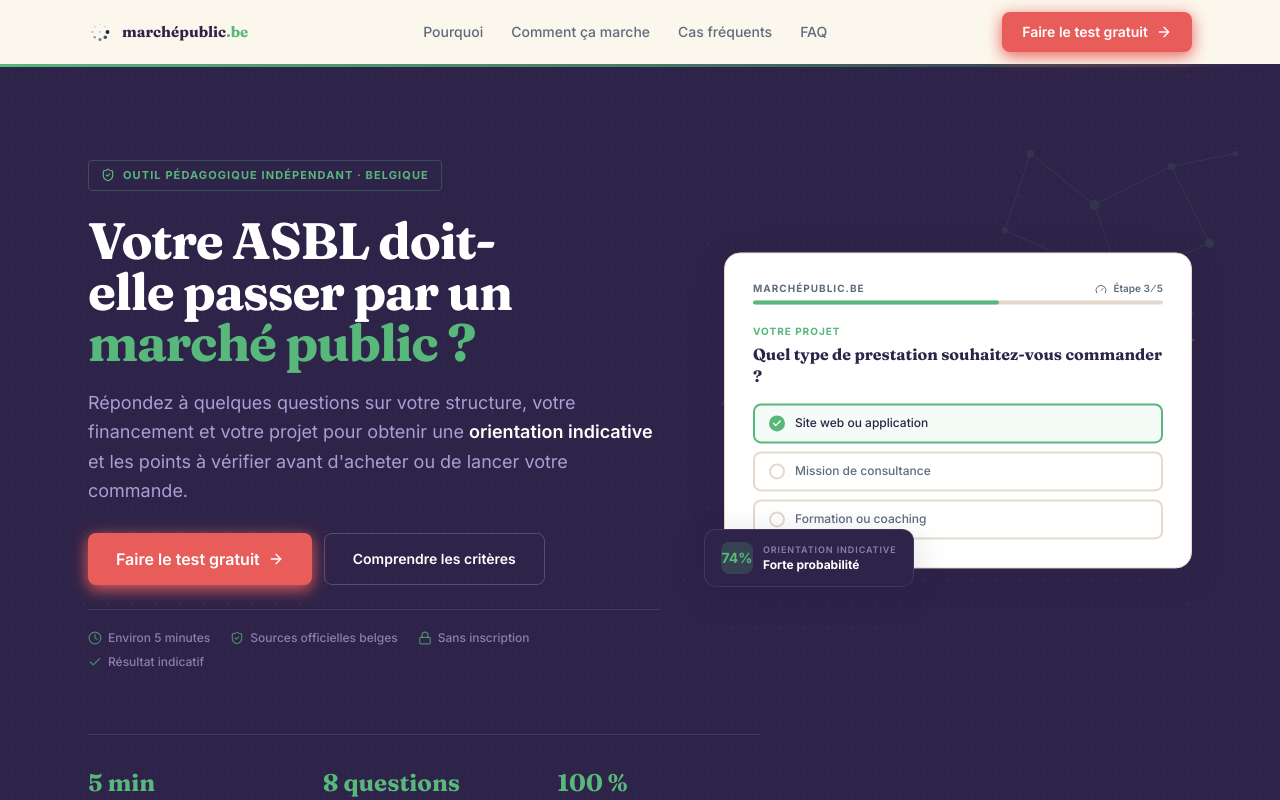
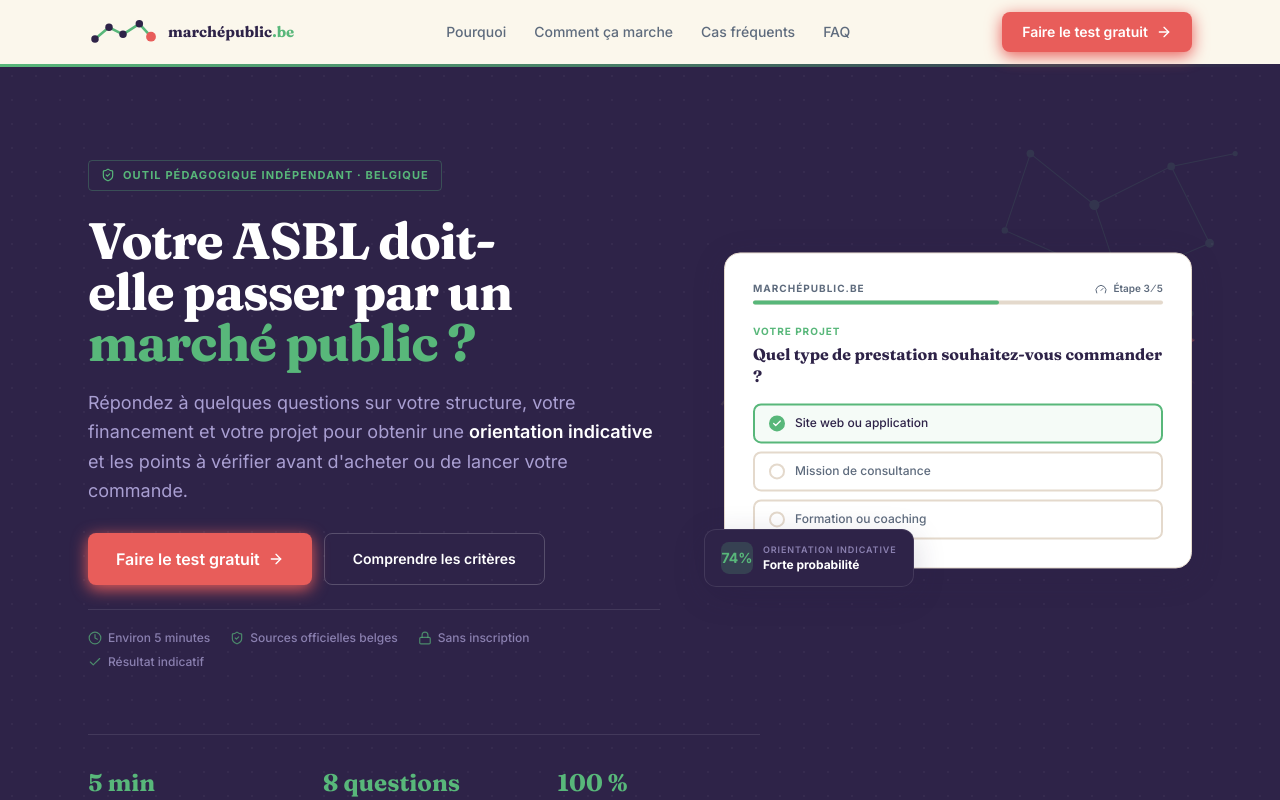
Before and after one commit to CJeuniaux/marchepublic, a React (Vite) app: page / in a window 1280 px wide. Shown: the top 800 px of the page. Built offline with nearby package versions, Linux system fonts and the light colour scheme.

Commit message:
refine: LogoMark zigzag path avec point corail final
Co-Authored-By: Claude Opus 4.8 <noreply@anthropic.com>
Claude-Session: https://claude.ai/code/session_01MgWGWHX85WnpqeZmGkx5f4

```diff
--- a/src/components/Graphics.tsx
+++ b/src/components/Graphics.tsx
@@ -6,43 +6,30 @@
 interface SVGProps { className?: string }
 
 // ─── LogoMark ──────────────────────────────────────────────────────────────
-// Cercle de points style chargement — 8 dots en anneau, opacité croissante
-// Adapté aux nouvelles couleurs : aubergine principal, vert accent
-export function LogoMark({ className, nodeColor = '#2E2348' }: SVGProps & { nodeColor?: string }) {
-  // 8 points sur un cercle de rayon 10, centre à 16,16
-  // Opacités progressives pour donner un sens de direction (comme un loader)
-  const dots = [
-    { angle: 0,    r: 2.6, opacity: 1.00 },   // droite       — plein
-    { angle: 45,   r: 2.3, opacity: 0.80 },   // bas-droite
-    { angle: 90,   r: 2.0, opacity: 0.60 },   // bas
-    { angle: 135,  r: 1.7, opacity: 0.42 },   // bas-gauche
-    { angle: 180,  r: 1.4, opacity: 0.28 },   // gauche
-    { angle: 225,  r: 1.2, opacity: 0.18 },   // haut-gauche
-    { angle: 270,  r: 1.0, opacity: 0.11 },   // haut
-    { angle: 315,  r: 1.2, opacity: 0.16 },   // haut-droite
+// Chemin en zigzag avec 5 points connectés — le dernier point est corail.
+// nodeColor = couleur des points intermédiaires (blanc sur fond sombre,
+// aubergine sur fond clair). La ligne est toujours vert (#58B77A).
+export function LogoMark({ className, nodeColor = 'white' }: SVGProps & { nodeColor?: string }) {
+  // 5 points : zigzag montant-descendant, de gauche à droite
+  const pts = [
+    { x: 6,  y: 18 }, // P1 — départ bas-gauche
+    { x: 18, y: 8  }, // P2 — montée
+    { x: 30, y: 14 }, // P3 — descente partielle
+    { x: 44, y: 5  }, // P4 — pic haut
+    { x: 54, y: 16 }, // P5 — point final corail
   ]
-  const rad = (deg: number) => (deg * Math.PI) / 180
-  const orbit = 10 // rayon de l'orbite
-  const cx = 16, cy = 16
+  const polyline = pts.map(p => `${p.x},${p.y}`).join(' ')
 
   return (
-    <svg className={className} viewBox="0 0 32 32" fill="none" xmlns="http://www.w3.org/2000/svg" aria-hidden="true">
-      {dots.map(({ angle, r, opacity }) => {
-        const x = cx + orbit * Math.cos(rad(angle))
-        const y = cy + orbit * Math.sin(rad(angle))
-        return (
-          <circle
-            key={angle}
-            cx={+x.toFixed(2)}
-            cy={+y.toFixed(2)}
-            r={r}
-            fill={nodeColor}
-            opacity={opacity}
-          />
-        )
-      })}
-      {/* Point central discret */}
-      <circle cx={cx} cy={cy} r={1.2} fill={nodeColor} opacity={0.25} />
+    <svg className={className} viewBox="0 0 60 24" fill="none" xmlns="http://www.w3.org/2000/svg" aria-hidden="true">
+      {/* Ligne de chemin */}
+      <polyline points={polyline} stroke="#58B77A" strokeWidth="2.2" strokeLinejoin="round" strokeLinecap="round" />
+      {/* Points intermédiaires — couleur variable selon le fond */}
+      {pts.slice(0, 4).map((p, i) => (
+        <circle key={i} cx={p.x} cy={p.y} r="3.2" fill={nodeColor} />
+      ))}
+      {/* Point final — toujours corail */}
+      <circle cx={pts[4].x} cy={pts[4].y} r="4.2" fill="#E85D5A" />
     </svg>
   )
 }
--- a/src/pages/Home.tsx
+++ b/src/pages/Home.tsx
@@ -82,7 +82,7 @@ function Header({ onStart }: { onStart: () => void }) {
     <header aria-label="Navigation principale" className={`sticky top-0 z-50 transition-all duration-200 ${scrolled ? 'bg-white border-b border-line shadow-[0_1px_8px_rgba(8,43,76,0.06)]' : 'bg-transparent'}`}>
       <div className="max-w-6xl mx-auto px-4 sm:px-6 h-16 flex items-center justify-between">
         <a href="#top" className="flex items-center gap-2.5">
-          <LogoMark className="h-6 w-auto" nodeColor="#082B4C" />
+          <LogoMark className="h-7 w-auto" nodeColor="#2E2348" />
           <span className="font-display font-bold text-navy text-[15px]">marchépublic<span className="text-teal">.be</span></span>
         </a>
         <nav className="hidden md:flex items-center gap-7">
@@ -580,7 +580,7 @@ function Footer({ onStart }: { onStart: () => void }) {
         <div className="grid sm:grid-cols-2 lg:grid-cols-4 gap-10 mb-10">
           <div className="lg:col-span-1">
             <div className="flex items-center gap-2.5 mb-3">
-              <LogoMark className="h-6 w-auto" />
+              <LogoMark className="h-7 w-auto" nodeColor="white" />
               <span className="font-display font-bold text-white text-[14px]">marchépublic<span className="text-teal">.be</span></span>
             </div>
             <p className="text-xs leading-relaxed">marchépublic.be est une initiative de Nomad Impact ASBL, développée pour renforcer l’autonomie des ASBL belges dans leurs décisions d’achat.</p>
```
